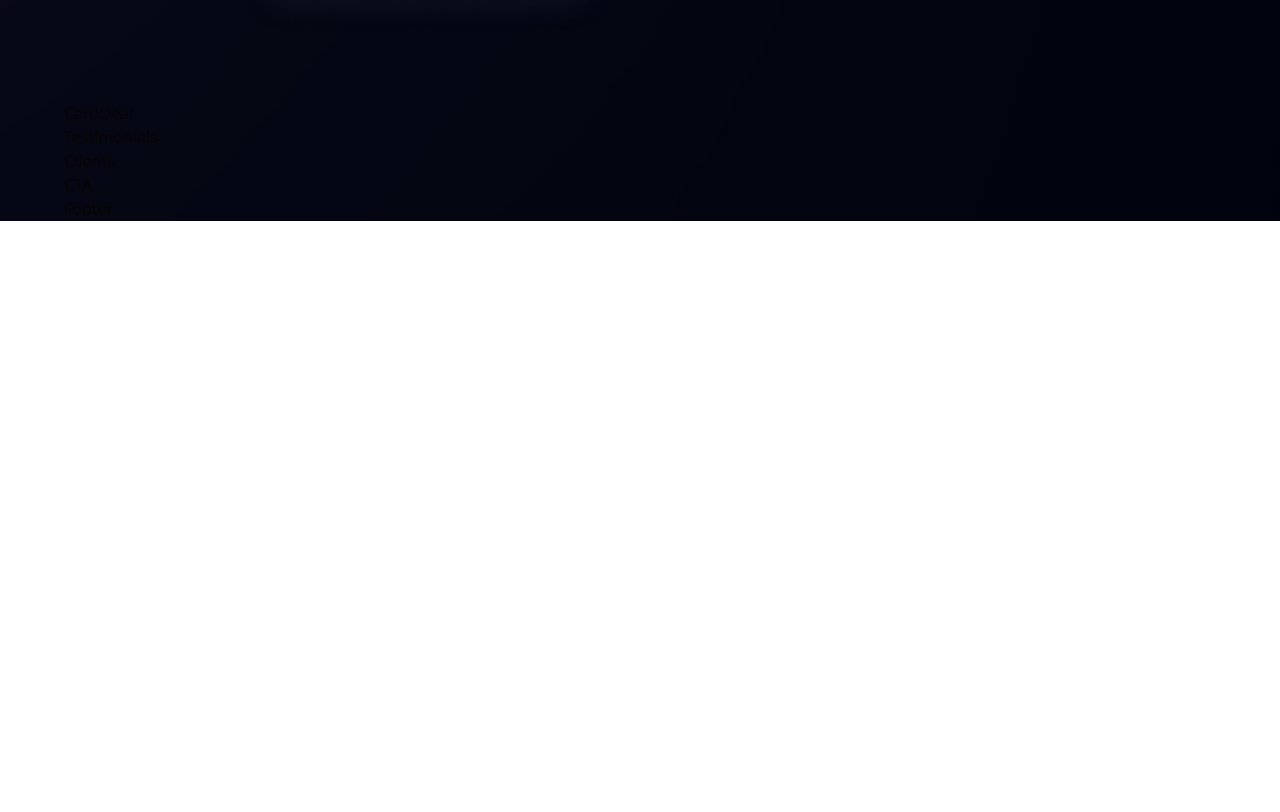
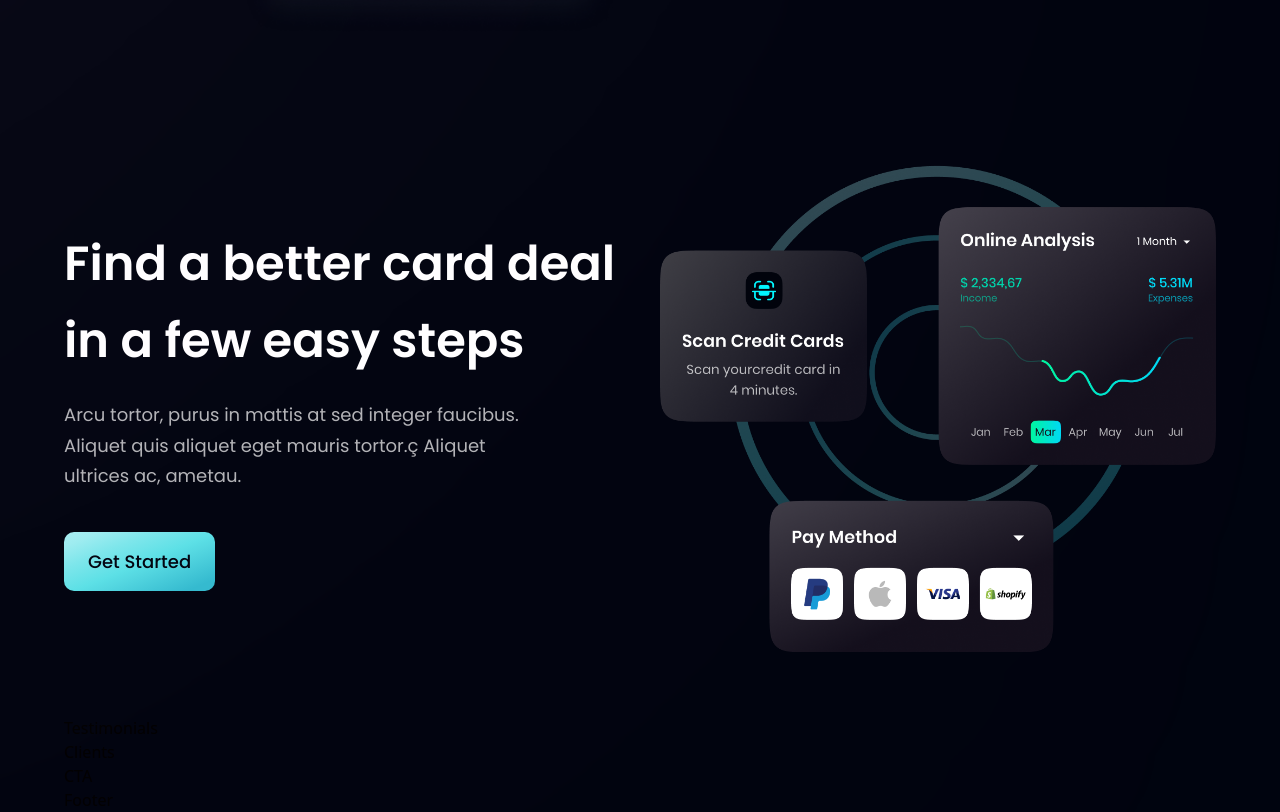
Before and after one commit to lakshayyadav-dev/Bank-Website-React, a React (Vite) app in the folder bank_website/: page / in a window 1280 px wide. Shown: the part 2088-2900 px from the top of the page. Before the commit the page ends 2309 px from the top, so only its background shows below. Built offline with nearby package versions, Linux system fonts and the light colour scheme.

Commit message:
Created the Card Deal section.

```diff
--- a/bank_website/src/components/Billing.jsx
+++ b/bank_website/src/components/Billing.jsx
@@ -16,7 +16,7 @@
 				Easily control your <br className="sm:block hidden" /> billing & invoicing.
 			</h2>
 
-			<p className={`${styles.paragraph} max-w-[470px] mt-5`}>Elit enim sed massa etiam. Mauris eu adipiscing ultrices ametodio aenean neque. Fusce ipsum orci rhoncus aliporttitor integer platea placerat.</p>
+			<p className={`${styles.paragraph} max-w-[480px] mt-5`}>Elit enim sed massa etiam. Mauris eu adipiscing ultrices ametodio aenean neque. Fusce ipsum orci rhoncus aliporttitor integer platea placerat.</p>
 
 			<div className="flex flex-row flex-wrap sm:mt-10 mt-6">
 				<img src={apple} alt="app store" className="w-[128px] h-[42px] object-contain mr-5 cursor-pointer" />
--- a/bank_website/src/components/CardDeal.jsx
+++ b/bank_website/src/components/CardDeal.jsx
@@ -1,9 +1,20 @@
-import React from 'react'
+import React from "react";
+import { card } from "../assets";
+import styles, { layout } from "../styles";
+import Button from "./Button";
 
-const CardDeal = () => {
-  return (
-    <div>CardDeal</div>
-  )
-}
+const CardDeal = () => (
+	<section className={layout.section}>
+		<div className={layout.sectionInfo}>
+			<h2 className={styles.heading2}>Find a better card deal <br className="sm:block hidden"/> in a few easy steps</h2>
+			<p className={`${styles.paragraph} max-w-[480px] mt-5`}>Arcu tortor, purus in mattis at sed integer faucibus. Aliquet quis aliquet eget mauris tortor.ç Aliquet ultrices ac, ametau.</p>
+			<Button styles="mt-10" />
+		</div>
 
-export default CardDeal
+		<div className={layout.sectionImg}>
+			<img src={card} alt="card" className="w-[100%] h-[100%]" />
+		</div>
+	</section>
+);
+
+export default CardDeal;
```
